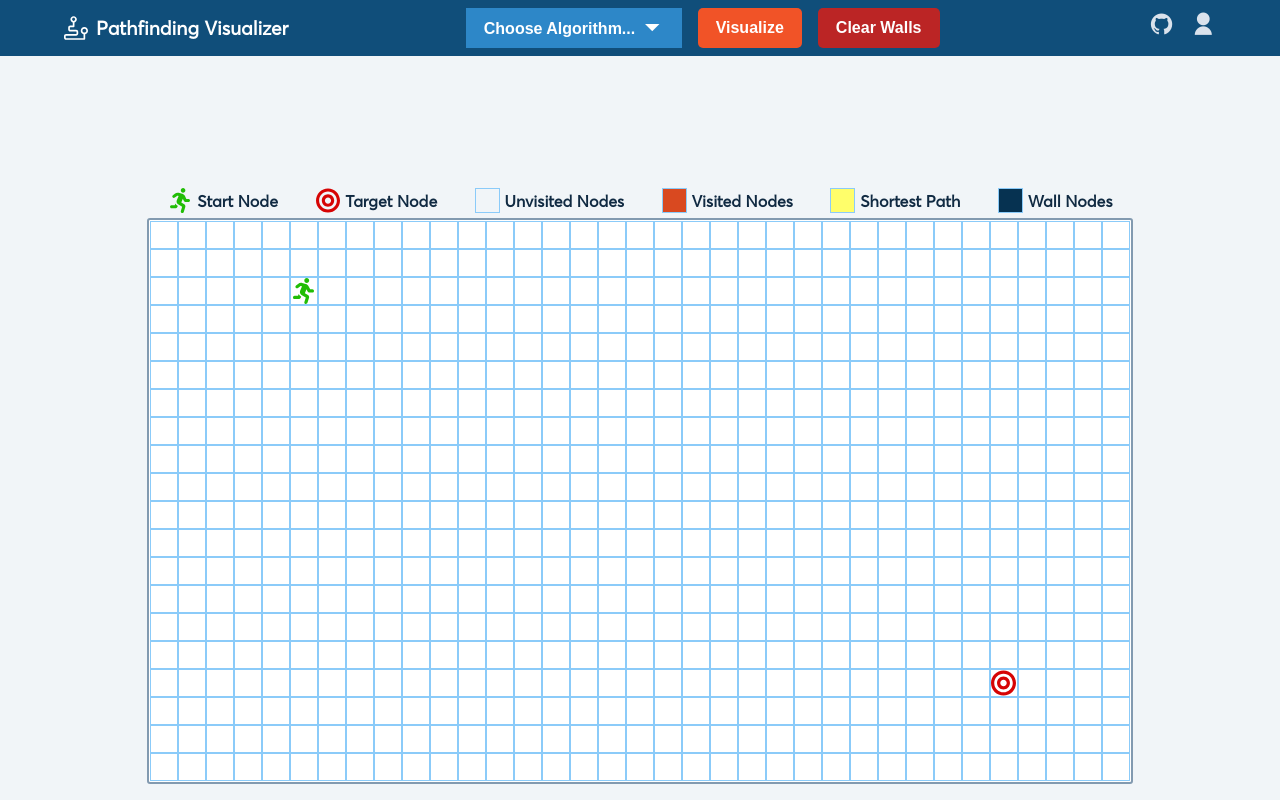
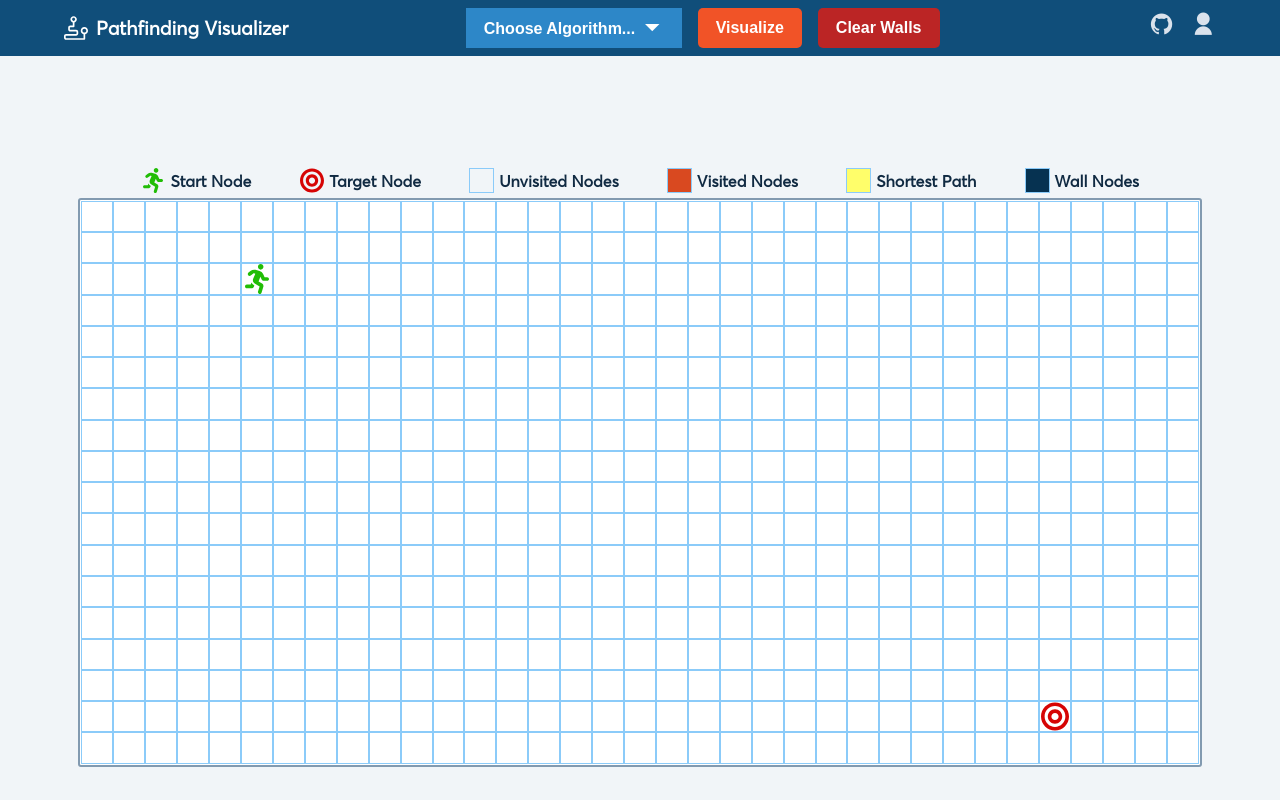
Before and after one commit to andrewphm/pathfinding, a React (Create React App) app: page / in a window 1280 px wide. Built offline with nearby package versions, Linux system fonts and the light colour scheme.

Commit message:
add function to move target/start and instantly invoke algorthim

```diff
--- a/src/algorithms.js
+++ b/src/algorithms.js
@@ -1,4 +1,5 @@
 // DFS
+
 export const dfs = async (state, dispatch, getNodeObject, getGridSize) => {
   const timeout = (time) => new Promise((resolve) => setTimeout(resolve, time));
 
@@ -33,7 +34,7 @@ export const dfs = async (state, dispatch, getNodeObject, getGridSize) => {
     // Validate neighbour nodes
     for (let i = 0; i < 4; i++) {
       // Using timeout to slow down loop for better viewability
-      await timeout(10);
+      await timeout();
       let xCord = currentX + rowVectors[i];
       let yCord = currentY + colVectors[i];
 
@@ -45,7 +46,7 @@ export const dfs = async (state, dispatch, getNodeObject, getGridSize) => {
         let isWall = classes.contains("wall");
         // Validate node is not a wall and hasn't been visited
         if (!isVisited && !isWall) {
-          let nodeObj = getNodeObject(xCord, yCord);
+          let nodeObj = getNodeObject(state, xCord, yCord);
           // Push neighbour node to stack
           stack.push(nodeObj);
         }
@@ -56,20 +57,40 @@ export const dfs = async (state, dispatch, getNodeObject, getGridSize) => {
   if (stack.length === 0) dispatch({ type: "IS_RUNNING", payload: false });
 };
 
-export const bfs = async (state, dispatch, getNodeObject, getGridSize) => {
+const clearGrid = (row, col) => {
+  for (let x = 0; x < row; x++) {
+    for (let y = 0; y < col; y++) {
+      let node = document.getElementById(`node-${x}-${y}`);
+      node.classList.remove("visited");
+      node.classList.remove("queue");
+      node.classList.remove("shortest");
+    }
+  }
+};
+
+export const bfs = async (
+  state,
+  dispatch,
+  getNodeObject,
+  getGridSize,
+  instant
+) => {
   // timeout function to slow down the for loop
   const timeout = (time) => new Promise((resolve) => setTimeout(resolve, time));
 
   // Get grid size
   const row = getGridSize()[0];
   const col = getGridSize()[1];
+  // Clear visited, queue, and shortest path
+  clearGrid(row, col);
 
   // Get start node and add to queue
   const nodes = state.nodes;
   const startNode = nodes[state.startNodeIndex];
   const visited = new Set([startNode]);
+  let parents = [];
+  startNode["parents"] = parents;
   const queue = [startNode];
-  let parents = [];
   while (queue.length > 0) {
     const currentNode = queue.shift();
     parents = [...currentNode.parents];
@@ -83,8 +104,7 @@ export const bfs = async (state, dispatch, getNodeObject, getGridSize) => {
 
     // Validate if current node is target
     if (currentNodeDom.classList.contains("target")) {
-      console.log(currentNode);
-      backtracking(currentNode, dispatch);
+      backtracking(currentNode, dispatch, instant);
       dispatch({ type: "IS_RUNNING", payload: false });
       return;
     }
@@ -98,7 +118,7 @@ export const bfs = async (state, dispatch, getNodeObject, getGridSize) => {
     const rowVectors = [0, 1, 0, -1];
     const colVectors = [-1, 0, 1, 0];
     for (let i = 0; i < 4; i++) {
-      await timeout(5);
+      if (instant === undefined) await timeout();
       const xCord = currentX + rowVectors[i];
       const yCord = currentY + colVectors[i];
 
@@ -109,7 +129,7 @@ export const bfs = async (state, dispatch, getNodeObject, getGridSize) => {
         let isVisited = nextNode.classList.contains("visited");
         let isWall = nextNode.classList.contains("wall");
         if (!isVisited && !isWall) {
-          let nextNodeObj = getNodeObject(xCord, yCord);
+          let nextNodeObj = getNodeObject(state, xCord, yCord);
           if (!visited.has(nextNodeObj)) {
             nextNode.classList.add("queue");
             nextNodeObj.parents = [...parents, currentNode];
@@ -122,17 +142,20 @@ export const bfs = async (state, dispatch, getNodeObject, getGridSize) => {
     parents = [];
   }
   dispatch({ type: "IS_RUNNING", payload: false });
+  dispatch({ type: "IS_FINISHED", payload: true });
   return;
 };
 
-const backtracking = async (currentNode, dispatch) => {
+const backtracking = async (currentNode, dispatch, instant) => {
   const timeout = (time) => new Promise((resolve) => setTimeout(resolve, time));
 
   const path = currentNode.parents;
+  console.log(currentNode);
   currentNode.dom.classList.add("shortest");
-  for (let i = path.length - 1; i >= 0; i--) {
-    await timeout(50);
+  for (let i = path.length - 1; i > 0; i--) {
+    if (instant === undefined) await timeout(50);
     path[i].dom.classList.add("shortest");
   }
-  dispatch({ type: "IS_FINISHED" });
+  dispatch({ type: "IS_FINISHED", payload: true });
+  return;
 };
--- a/src/components/Grid/index.js
+++ b/src/components/Grid/index.js
@@ -6,9 +6,19 @@ import {
   handleMouseEnter,
   handleMouseLeave,
   handleMouseUp,
+  getGridSize,
+  getNodeObject,
 } from "../../utility";
 
+// Algorithms
+import { bfs, dfs } from "../../algorithms";
+
 const Grid = ({ state, dispatch }) => {
+  let algorithmObj = {
+    algorithms: [bfs, dfs],
+    getGridSize: getGridSize,
+    getNodeObject: getNodeObject,
+  };
   return (
     <section className="grid-container">
       <div className="legend-container">
@@ -46,7 +56,7 @@ const Grid = ({ state, dispatch }) => {
           handleMouseDown(event.target, dispatch);
         }}
         onMouseOver={(event) => {
-          handleMouseEnter(event.target, state, dispatch);
+          handleMouseEnter(event.target, state, dispatch, algorithmObj);
         }}
         onMouseUp={() => handleMouseUp(dispatch, state)}
       >
--- a/src/components/Home.js
+++ b/src/components/Home.js
@@ -5,7 +5,7 @@ import Grid from "./Grid/";
 
 import { reducer } from "./reducer";
 const Home = () => {
-  let row = 20;
+  let row = 18;
   let col = 35;
 
   // Set properties of CSS variable grid row/col
@@ -31,7 +31,6 @@ const Home = () => {
         const node = {
           row: x,
           col: y,
-          parents: [],
           dom: null,
         };
         defaultState.nodes.push(node);
--- a/src/components/reducer.js
+++ b/src/components/reducer.js
@@ -1,19 +1,19 @@
 export const reducer = (state, action) => {
   if (action.type === "BUILDING_WALL") {
-    console.log("reducer firing");
     state.isMouseDown = action.payload;
-    console.log(state.isMouseDown);
     return state;
   }
+
   if (action.type === "IS_RUNNING") {
-    console.log("reducer firing");
     state.isRunning = action.payload;
     return state;
   }
+
   if (action.type === "START_NODE") {
     state.startNodeIndex = action.payload;
     return state;
   }
+
   if (action.type === "TARGET_NODE") {
     state.targetNodeIndex = action.payload;
     return state;
@@ -21,40 +21,34 @@ export const reducer = (state, action) => {
 
   // assign algo state
   if (action.type === "SET_ALGO") {
-    console.log("firing reducer");
     state.algo = action.payload;
     const newState = { ...state, algo: action.payload };
-
     return newState;
   }
 
   //Moving start or target nodes
   if (action.type === "MOVING_START") {
     state.isMovingStart = action.payload;
-    console.log(state.isMovingStart);
     return state;
   }
   if (action.type === "MOVING_TARGET") {
     state.isMovingTarget = action.payload;
-    console.log(state.isMovingTarget);
     return state;
   }
 
   // chaning start/target node index
   if (action.type === "ASSIGN_START") {
     state.startNodeIndex = action.payload;
-    console.log(state);
     return state;
   }
   if (action.type === "ASSIGN_TARGET") {
     state.targetNodeIndex = action.payload;
-    console.log(state);
     return state;
   }
 
   // Validating if pathfinding is done
   if (action.type === "IS_FINISHED") {
-    state.isFinished = true;
+    state.isFinished = action.payload;
     return state;
   }
 };
--- a/src/index.css
+++ b/src/index.css
@@ -140,13 +140,6 @@ nav {
   display: flex;
 }
 
-.grid-container {
-  display: flex;
-  flex-direction: column;
-  margin: 0 auto;
-  align-items: center;
-}
-
 /* ========== Main ========== */
 #main {
   height: 100vh;
@@ -214,7 +207,7 @@ nav {
 /* ========== Grid Legend ========== */
 .legend-container {
   margin: 0 auto;
-  width: 90%;
+  width: 80%;
 }
 
 .legend {
@@ -275,6 +268,14 @@ nav {
 }
 
 /* ========== Grid ========== */
+.grid-container {
+  display: flex;
+  flex-direction: column;
+  margin: 5rem auto 0;
+  align-items: center;
+  width: 100%;
+  height: 100%;
+}
 #grid {
   padding: 1px;
   border-radius: 3px;
@@ -284,6 +285,8 @@ nav {
   border: 2px solid var(--clr-grey-6);
   background-color: var(--clr-white);
   margin: 0 2rem;
+  width: 90%;
+  height: 90%;
 }
 
 /* Node */
@@ -292,8 +295,8 @@ nav {
   display: flex;
   justify-content: center;
   align-items: center;
-  height: 28px;
-  width: 28px;
+  height: 100%;
+  width: 100%;
 }
 .start {
   color: var(--clr-start);
--- a/src/utility.js
+++ b/src/utility.js
@@ -1,6 +1,6 @@
 // Clear walls
-export const clearWalls = (row, col, state) => {
-  if (!state.isRunning) {
+export const clearWalls = (row, col, dispatch) => {
+  dispatch({ type: "IS_FINISHED", payload: false });
   for (let x = 0; x < row; x++) {
     for (let y = 0; y < col; y++) {
       let node = document.getElementById(`node-${x}-${y}`);
@@ -8,7 +8,6 @@ export const clearWalls = (row, col, state) => {
       node.classList.remove("visited");
       node.classList.remove("queue");
       node.classList.remove("shortest");
-      }
     }
   }
 };
@@ -36,7 +35,7 @@ export const handleMouseUp = (dispatch, state) => {
   if (state.isMovingTarget) dispatch({ type: "MOVING_TARGET", payload: false });
 };
 
-export const handleMouseEnter = (target, state, dispatch) => {
+export const handleMouseEnter = (target, state, dispatch, algorithmObj) => {
   if (
     state.isMouseDown &&
     !target.classList.contains("target") &&
@@ -51,9 +50,19 @@ export const handleMouseEnter = (target, state, dispatch) => {
     !target.classList.contains("start") &&
     target !== document.getElementById("grid")
   ) {
+    target.classList.add("start");
     const index = getIndexOf(target);
     dispatch({ type: "ASSIGN_START", payload: index });
-    target.classList.add("start");
+
+    if (state.isFinished) {
+      let instant = true;
+      let { getGridSize, getNodeObject } = algorithmObj;
+      let [bfs, dfs] = algorithmObj.algorithms;
+      if (state.algo === "Breadth-first Search") {
+        console.log("firing");
+        bfs(state, dispatch, getNodeObject, getGridSize, instant);
+      }
+    }
   }
 
   if (
@@ -67,6 +76,13 @@ export const handleMouseEnter = (target, state, dispatch) => {
     dispatch({ type: "ASSIGN_TARGET", payload: index });
 
     if (state.isFinished) {
+      let instant = true;
+      let { getGridSize, getNodeObject } = algorithmObj;
+      let [bfs, dfs] = algorithmObj.algorithms;
+      if (state.algo === "Breadth-first Search") {
+        console.log("firing");
+        bfs(state, dispatch, getNodeObject, getGridSize, instant);
+      }
     }
   }
 };
@@ -102,3 +118,11 @@ export const getIndexOf = (target) => {
   const index = childNodesArr.indexOf(target);
   return index;
 };
+
+// Get node object via on row/col
+export const getNodeObject = (state, row, col) => {
+  let nodeObj = state.nodes.filter(
+    (node) => node.row === row && node.col === col
+  );
+  return nodeObj[0];
+};
```
Also changed, not shown: src/components/Header.js (+15 -18 lines). Lines whose indentation alone changed are shown as unchanged.
